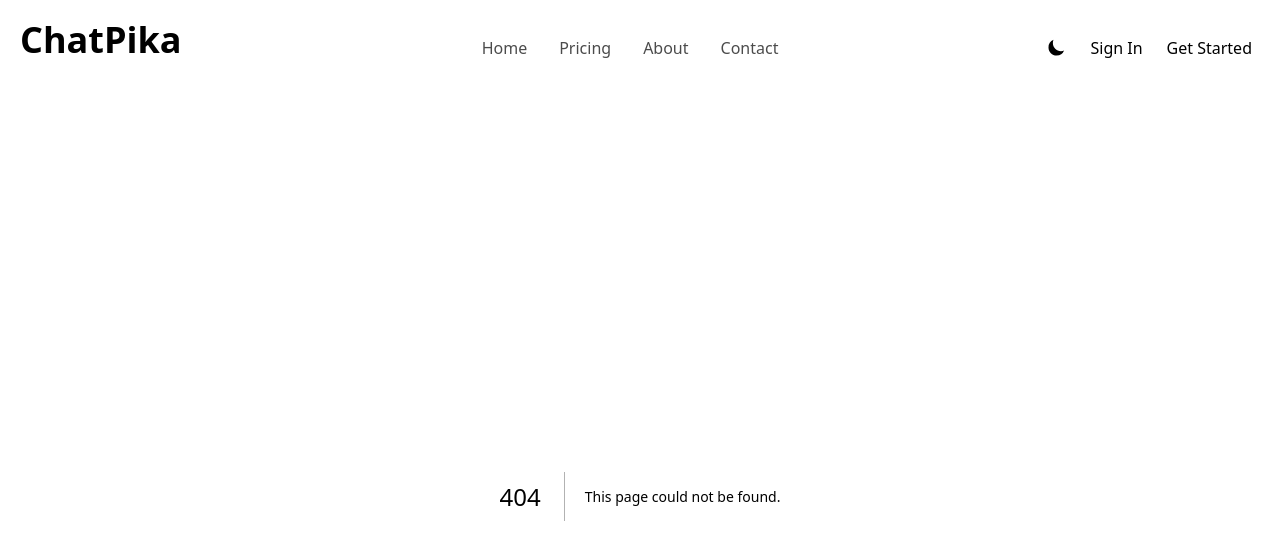
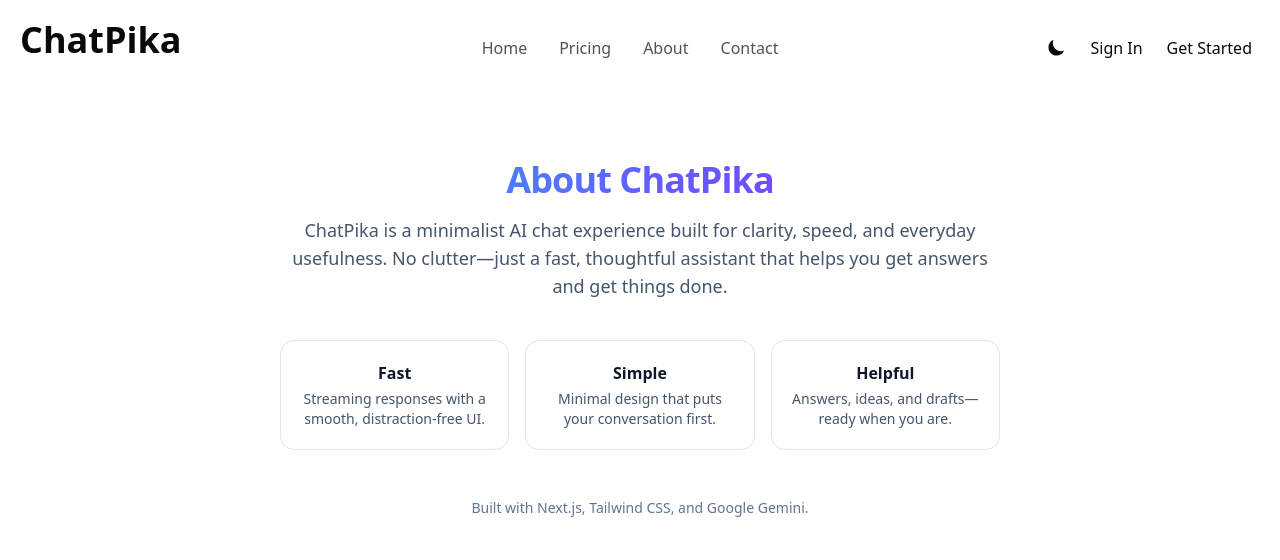
Before and after one commit to pikacoder44/ChatPika, a Next.js app: page /about in a window 1280 px wide. Before the commit this address had no page. Shown: the top 560 px of the page. Built offline with nearby package versions, Linux system fonts and the light colour scheme.

Commit message:
Created About Page

```diff
--- /dev/null
+++ b/app/about/page.tsx
@@ -0,0 +1,47 @@
+export default function AboutPage() {
+  return (
+    <main className="relative w-full flex justify-center items-center">
+      <section className="max-w-3xl w-full px-6 py-16 text-center">
+        <h1 className="text-4xl font-extrabold tracking-tight bg-gradient-to-r from-sky-500 via-indigo-500 to-violet-600 bg-clip-text text-transparent dark:from-sky-400 dark:via-indigo-400 dark:to-violet-500">
+          About ChatPika
+        </h1>
+        <p className="mt-4 text-lg text-slate-600 dark:text-slate-300">
+          ChatPika is a minimalist AI chat experience built for clarity, speed,
+          and everyday usefulness. No clutter—just a fast, thoughtful assistant
+          that helps you get answers and get things done.
+        </p>
+
+        <div className="mt-10 grid grid-cols-1 gap-4 md:grid-cols-3">
+          <div className="rounded-xl border p-5 bg-white/60 dark:bg-zinc-900/40">
+            <h3 className="font-semibold text-slate-900 dark:text-white">
+              Fast
+            </h3>
+            <p className="text-sm mt-1 text-slate-600 dark:text-slate-300">
+              Streaming responses with a smooth, distraction-free UI.
+            </p>
+          </div>
+          <div className="rounded-xl border p-5 bg-white/60 dark:bg-zinc-900/40">
+            <h3 className="font-semibold text-slate-900 dark:text-white">
+              Simple
+            </h3>
+            <p className="text-sm mt-1 text-slate-600 dark:text-slate-300">
+              Minimal design that puts your conversation first.
+            </p>
+          </div>
+          <div className="rounded-xl border p-5 bg-white/60 dark:bg-zinc-900/40">
+            <h3 className="font-semibold text-slate-900 dark:text-white">
+              Helpful
+            </h3>
+            <p className="text-sm mt-1 text-slate-600 dark:text-slate-300">
+              Answers, ideas, and drafts—ready when you are.
+            </p>
+          </div>
+        </div>
+
+        <p className="mt-12 text-sm text-slate-500 dark:text-slate-400">
+          Built with Next.js, Tailwind CSS, and Google Gemini.
+        </p>
+      </section>
+    </main>
+  );
+}
--- a/components/Footer.tsx
+++ b/components/Footer.tsx
@@ -20,10 +20,13 @@
             <Link href="/">Home</Link>
           </li>
           <li className="hover:text-primary">
+            <Link href="/about">About</Link>
+          </li>
+          <li className="hover:text-primary">
             <Link href="/pricing">Pricing</Link>
           </li>
           <li className="hover:text-primary">
-            <Link href="/chat">Chat</Link>
+            <Link href="/contact">Contact</Link>
           </li>
         </ul>
 
```
Also changed, not shown: 1 other file (tests, documents, lock files or other folders).
